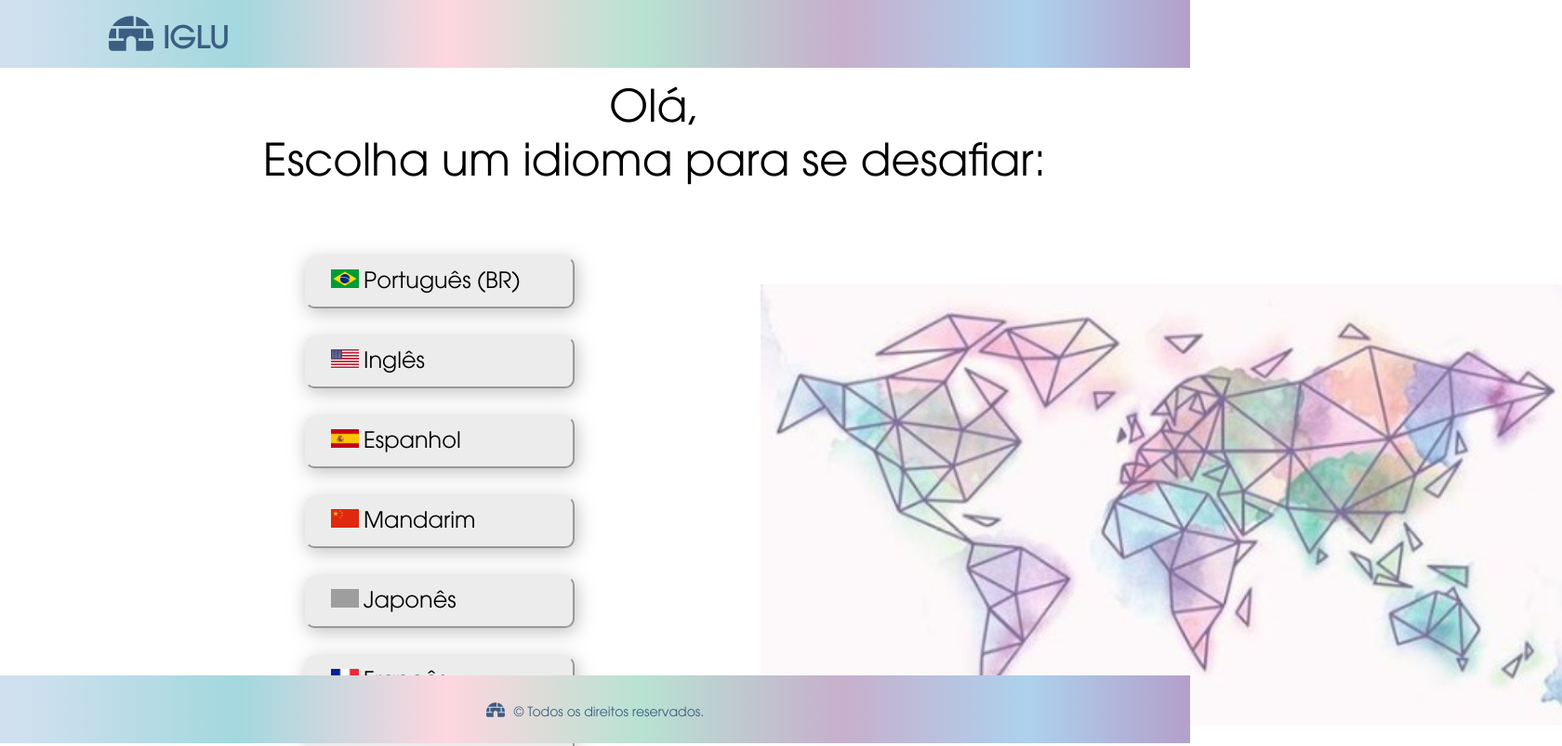
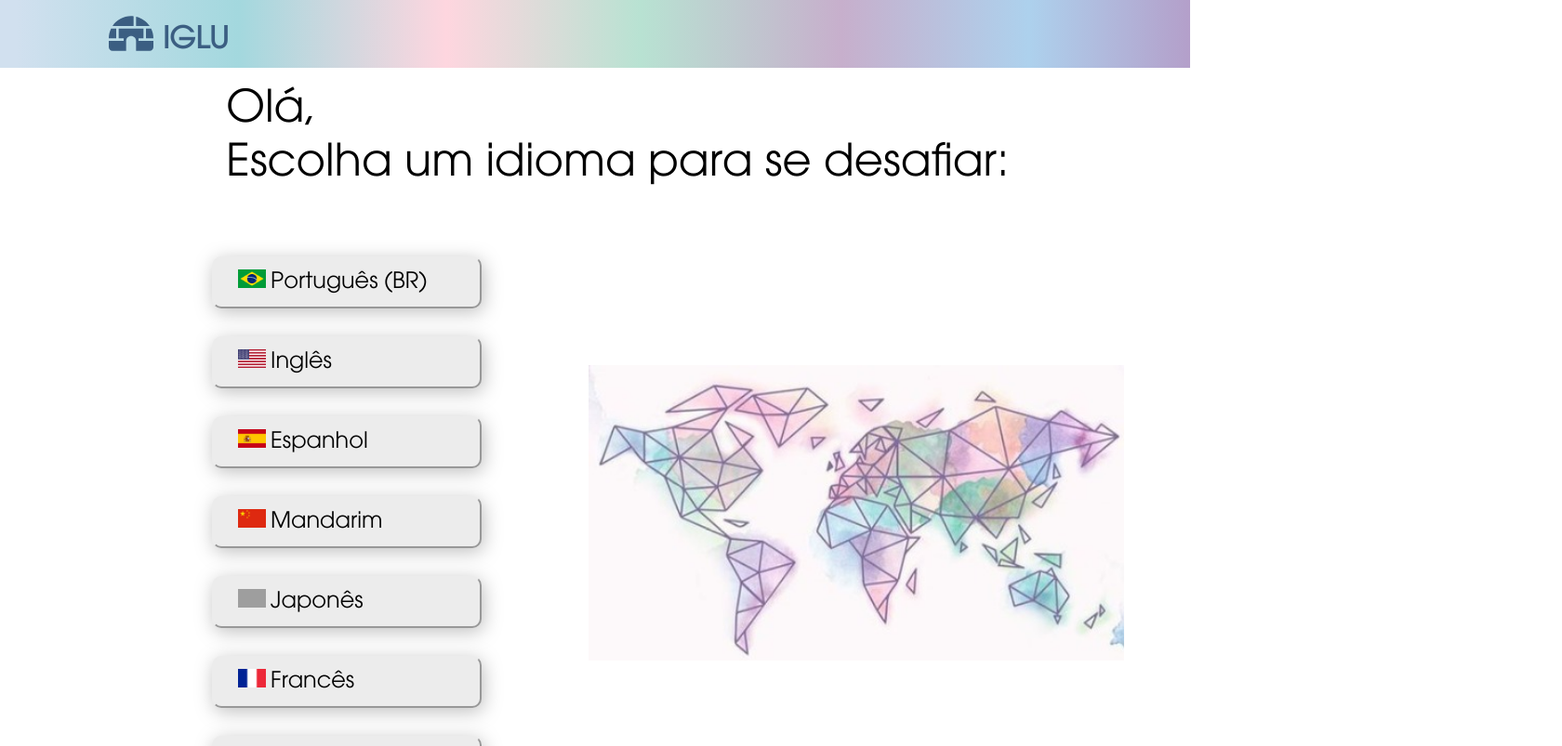
Before and after one commit to igorcruzf/iglu, a React (Create React App) app: page / in a window 1280 px wide. Shown: the top 803 px of the page at 93% size, 1680 px wide, since content can reach past the window. Built offline with nearby package versions, Linux system fonts and the light colour scheme; grey boxes are pictures that could not be loaded.

Commit message:
fix - footer na landing page

```diff
--- a/src/components/ChooseLanguagePage/styled.ts
+++ b/src/components/ChooseLanguagePage/styled.ts
@@ -18,11 +18,13 @@ export const ChooseLanguageContainer = styled.div`
 export const ChooseTextContainer = styled.div`
   display: flex;
   flex-direction: column;
-  align-items: center;
+  align-items: flex-start;
+  align-content: center;
   justify-content: center;
-  width: 100%;
+  width: inherit;
   height: 100%;
   text-align: left;
+  margin-left: 20%;
 
 
   font-family: AvantGarde, sans-serif;
@@ -32,6 +34,11 @@ export const ChooseTextContainer = styled.div`
   line-height: 58px;
 
   color: #000000;
+
+  @media (max-width: 1350px){
+    margin-left: 10%;
+    margin-right: 10%;
+  }
 
   @media (max-width: 600px){
     width: inherit;
@@ -54,6 +61,18 @@ export const LanguageButtonsContainer = styled.div`
   gap: 30px;
   margin-left: 200px;
 
+  @media (max-width: 1750px){
+    margin-left: 100px;
+  }
+
+  @media (max-width: 1250px){
+    margin-left: 50px;
+  }
+
+  @media (max-width: 1250px){
+    margin-left: 0;
+  }
+
   @media (max-width: 600px){
     margin-left: 0;
   }
@@ -63,17 +82,19 @@ export const ButtonsAndMapContainer = styled.div`
   margin-top: 50px;
   display: flex;
   flex-direction: row;
-  @media (max-width: 600px){
+  align-items: center;
+
+  @media (max-width: 1000px){
+    display: block;
   }
 `;
 
 export const GlobalMapImage = styled.img`
-  margin-top: 50px;
-  margin-left: 200px;
-  width: 862px;
-  height: 475px;
+  margin-left: 10%;
+  width: 50%;
+  height: 30%;
 
-  @media (max-width: 600px){
+  @media (max-width: 1000px){
     display: none;
   }
 `;
--- a/src/components/Footer/styled.ts
+++ b/src/components/Footer/styled.ts
@@ -2,10 +2,6 @@ import styled from "styled-components";
 import { FontAwesomeIcon } from "@fortawesome/react-fontawesome";
 
 export const FooterContainer = styled.div`
-  position: fixed;
-  width: 100%;
-  bottom: 0;
-  left: 0;
   height: 73px;
   display: flex;
   justify-content: center;
```
